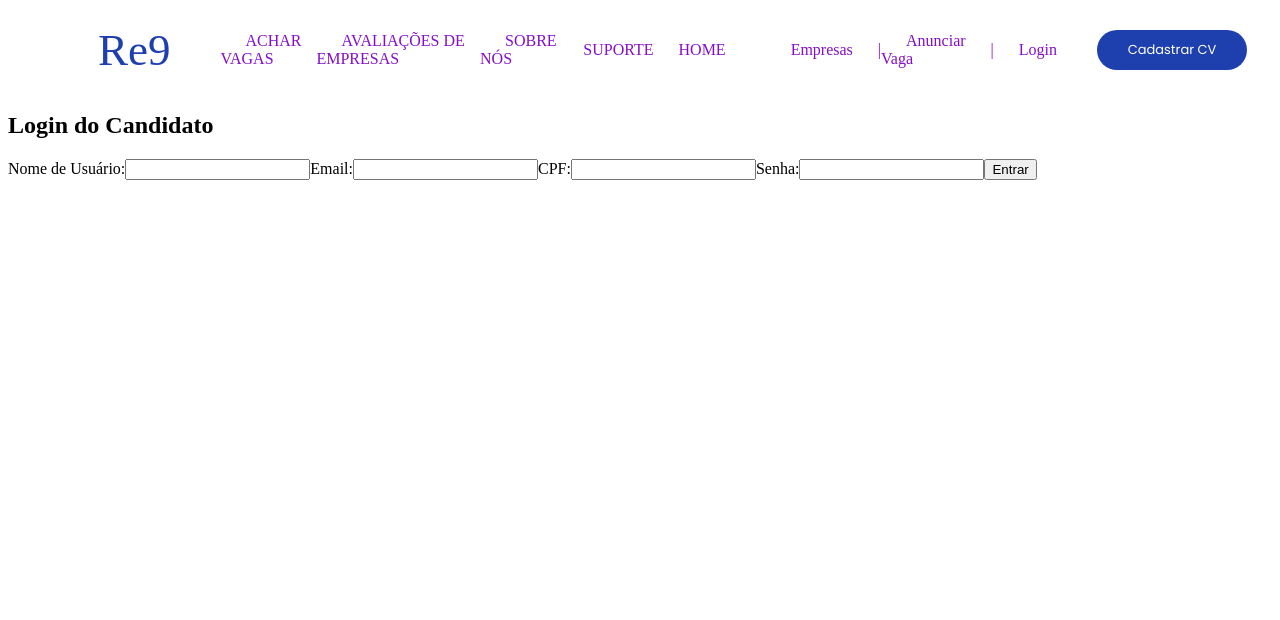
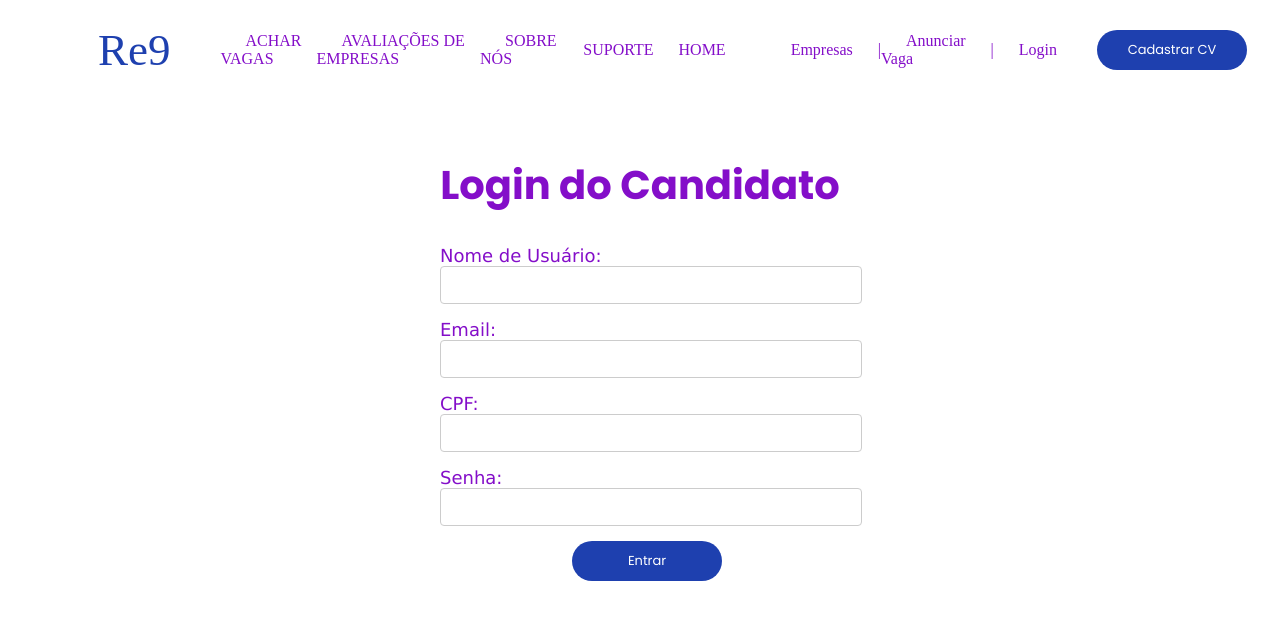
Before and after one commit to softexrecifepe/PI-RE9-TURMA-07-EQUIPE-01, a Next.js app: page /login in a window 1280 px wide. Shown: the top 620 px of the page. Built offline with nearby package versions, Linux system fonts and the light colour scheme.

Commit message:
feat: Estilização da página de Login

```diff
--- a/src/app/login/loginpage.css
+++ b/src/app/login/loginpage.css
@@ -0,0 +1,64 @@
+.Lcontainer {
+  display: flex;
+  flex-direction: column;
+  align-items: center;
+  margin-top: 50px;
+}
+
+.Ltitle {
+  text-align: center;
+  font-size: 40px;
+  line-height: 20px;
+  font-family: poppins;
+  color: rgb(132,14,201);
+  margin-bottom: 50px;
+}
+
+.Lform {
+  display: flex;
+  flex-direction: column;
+  width: 100%;
+  max-width: 400px;
+}
+
+.Llabel {
+  font-size: 18px;
+  color: rgb(132,14,201);
+  font-family:'Lucida Sans', 'Lucida Sans Regular', 'Lucida Grande', 'Lucida Sans Unicode', Geneva, Verdana, sans-serif
+}
+
+.Linput {
+  width: 100%;
+  padding: 10px;
+  border: 1px solid #ccc;
+  border-radius: 4px;
+  font-size: 14px;
+  margin-bottom: 15px;
+
+}
+
+.Lbutton {
+  font-size: 13px;
+  border: none;
+  color: #fff;
+  background-color: #1e40af;
+  border-radius: 20px;
+  font-family: 'poppins', sans-serif;
+  cursor: pointer;
+  transition: 1s background;
+  margin-left: 15px;
+  width: 150px;
+  height: 40px;
+  margin-left: 33%;
+}
+
+.Lbutton:hover {
+  background-color: #38025c;
+  transition: 1s background;
+}
+
+.Lcontainer>form>label {
+  font-size: 18px;
+  color: rgb(132,14,201);
+  font-family:'Lucida Sans', 'Lucida Sans Regular', 'Lucida Grande', 'Lucida Sans Unicode', Geneva, Verdana, sans-serif
+}
```
